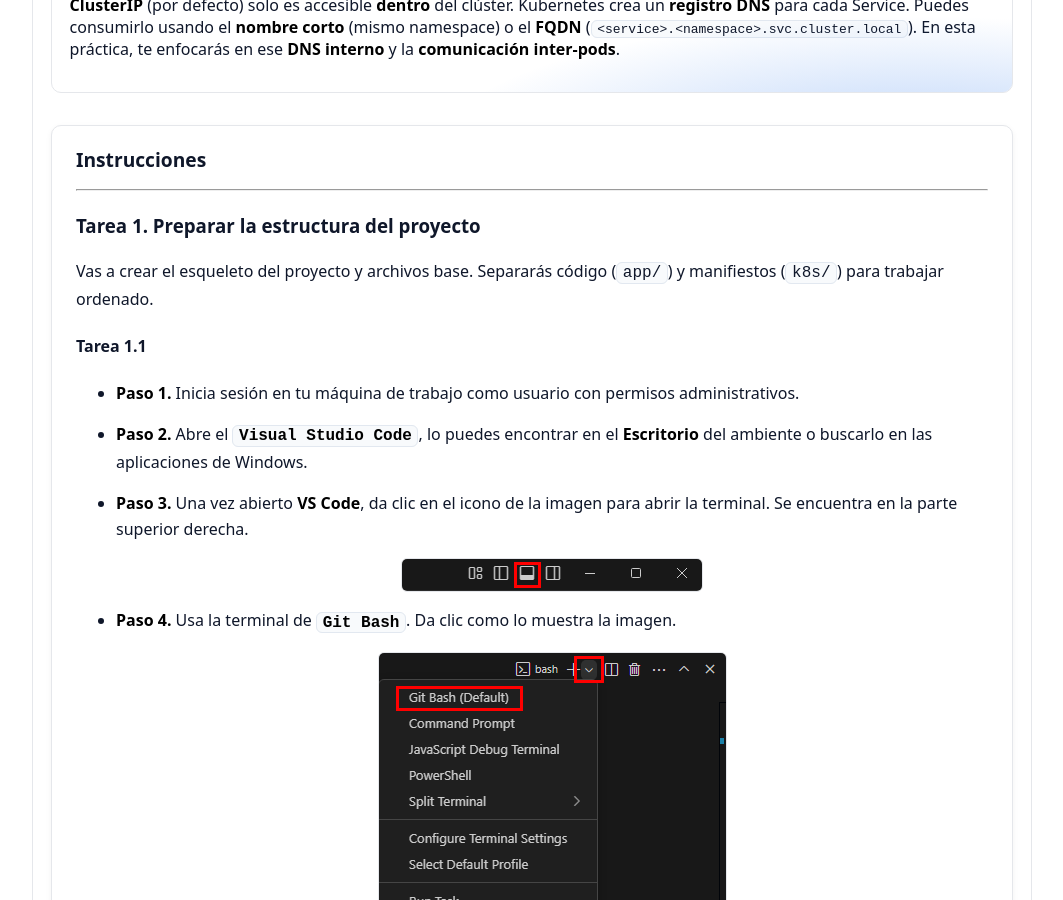
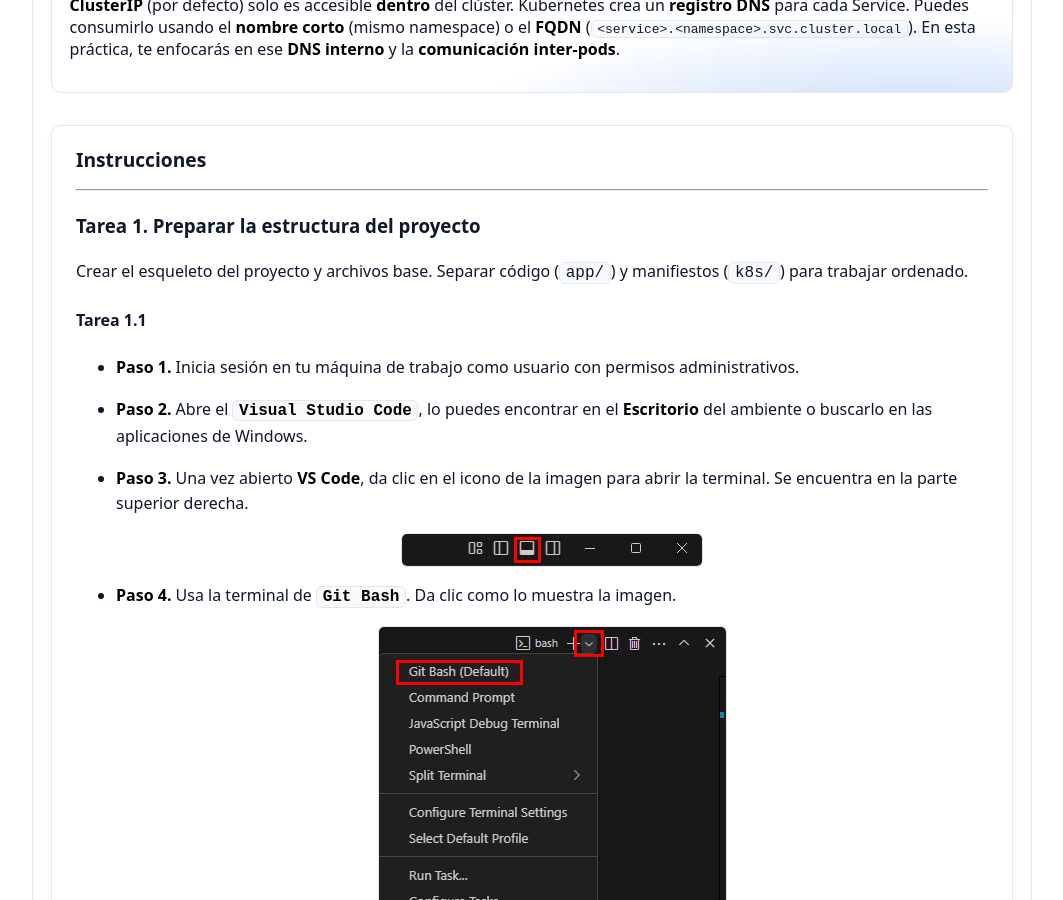
Before and after one commit to Netec-Mx/DOCK_KUB_V2, a Jekyll site: the page built from labs/capitulo11/lab11.md, in a window 1280 px wide and 900 px high, scrolled down 775 px. Shown: the whole window, without its empty margins (108-1171 px from the left). Built offline with Jekyll 4.4.1, drawn with Linux system fonts in a browser that asks for light colours; some of the changed text lies outside the part shown.

Commit message:
Update lab11.md

```diff
--- a/labs/capitulo11/lab11.md
+++ b/labs/capitulo11/lab11.md
@@ -37,7 +37,7 @@
 
 ### Tarea 1. Preparar la estructura del proyecto
 
-Vas a crear el esqueleto del proyecto y archivos base. Separarás código (`app/`) y manifiestos (`k8s/`) para trabajar ordenado.
+Crear el esqueleto del proyecto y archivos base. Separar código (`app/`) y manifiestos (`k8s/`) para trabajar ordenado.
 
 #### Tarea 1.1
 
```
Also changed, not shown: other parts of labs/capitulo11/lab11.md (+7 -7 lines).
